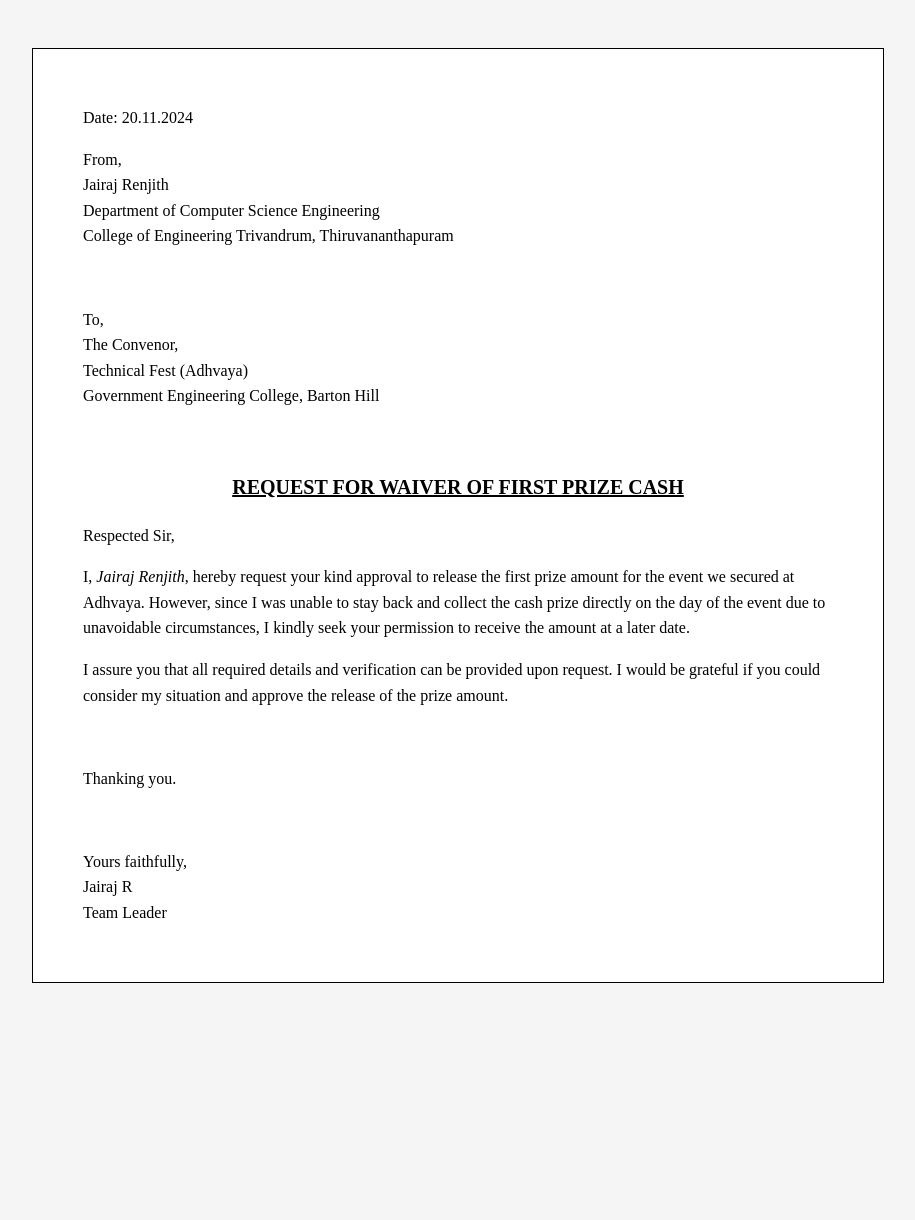
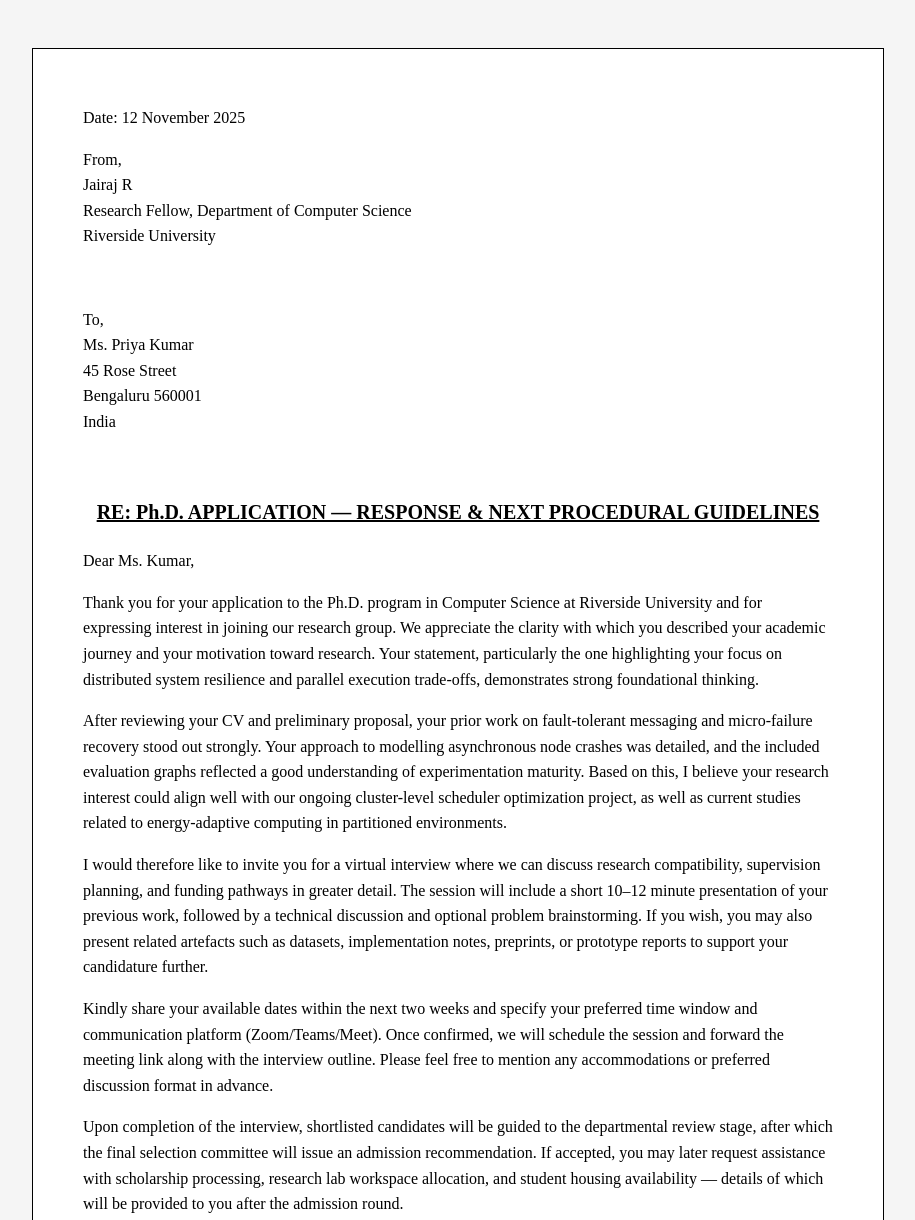
Before and after one commit to jairajrenjith/simple-letter-mulearn, a plain HTML site: page index.html in a window 1280 px wide. Shown: the top 1220 px of the page, without its empty margins (182-1097 px from the left). Before the commit the page ends 1031 px from the top, so only its background shows below. Drawn offline with Linux system fonts and the light colour scheme.

Commit message:
Update index.html

```diff
--- a/index.html
+++ b/index.html
@@ -3,7 +3,7 @@
 <head>
 <meta charset="UTF-8">
 <meta name="viewport" content="width=device-width, initial-scale=1.0">
-<title>PhD Application Response Letter</title>
+<title>Formal Letter</title>
 <style>
     body {
         font-family: "Times New Roman", serif;
@@ -35,42 +35,60 @@
 
 <div class="letter-container">
 
-    <p>Date: 20.11.2024</p>
+    <p>Date: 12 November 2025</p>
     <p>From,<br>
-    Jairaj Renjith<br>
-    Department of Computer Science Engineering<br>
-    College of Engineering Trivandrum, Thiruvananthapuram</p>
+    Jairaj R<br>
+    Research Fellow, Department of Computer Science<br>
+    Riverside University</p>
 
     <br>
 
     <p>To,<br>
-    The Convenor,<br>
-    Technical Fest (Adhvaya)<br>
-    Government Engineering College, Barton Hill</p>
+    Ms. Priya Kumar<br>
+    45 Rose Street<br>
+    Bengaluru 560001<br>
+    India</p>
 
     <br>
 
-    <p class="title">REQUEST FOR WAIVER OF FIRST PRIZE CASH</p>
+    <p class="title">RE: Ph.D. APPLICATION — RESPONSE & NEXT PROCEDURAL GUIDELINES</p>
 
-    <p>Respected Sir,</p>
+    <p>Dear Ms. Kumar,</p>
 
-    <p>I, <span class="italic">Jairaj Renjith</span>, hereby request your kind approval to release the first prize
-       amount for the event we secured at Adhvaya. However, since I was unable to stay back
-       and collect the cash prize directly on the day of the event due to unavoidable circumstances,
-       I kindly seek your permission to receive the amount at a later date.</p>
+    <p>
+    Thank you for your application to the Ph.D. program in Computer Science at Riverside University and for expressing interest in joining our research group. We appreciate the clarity with which you described your academic journey and your motivation toward research. Your statement, particularly the one highlighting your focus on distributed system resilience and parallel execution trade-offs, demonstrates strong foundational thinking.
+    </p>
 
-    <p>I assure you that all required details and verification can be provided upon request. I would be
-       grateful if you could consider my situation and approve the release of the prize amount.</p>
+    <p>
+    After reviewing your CV and preliminary proposal, your prior work on fault-tolerant messaging and micro-failure recovery stood out strongly. Your approach to modelling asynchronous node crashes was detailed, and the included evaluation graphs reflected a good understanding of experimentation maturity. Based on this, I believe your research interest could align well with our ongoing cluster-level scheduler optimization project, as well as current studies related to energy-adaptive computing in partitioned environments.
+    </p>
+
+    <p>
+    I would therefore like to invite you for a virtual interview where we can discuss research compatibility, supervision planning, and funding pathways in greater detail. The session will include a short 10–12 minute presentation of your previous work, followed by a technical discussion and optional problem brainstorming. If you wish, you may also present related artefacts such as datasets, implementation notes, preprints, or prototype reports to support your candidature further.
+    </p>
+
+    <p>
+    Kindly share your available dates within the next two weeks and specify your preferred time window and communication platform (Zoom/Teams/Meet). Once confirmed, we will schedule the session and forward the meeting link along with the interview outline. Please feel free to mention any accommodations or preferred discussion format in advance.
+    </p>
+
+    <p>
+    Upon completion of the interview, shortlisted candidates will be guided to the departmental review stage, after which the final selection committee will issue an admission recommendation. If accepted, you may later request assistance with scholarship processing, research lab workspace allocation, and student housing availability — details of which will be provided to you after the admission round.
+    </p>
+
+    <br>
+    <p>Thank you again for your submission. I look forward to interacting with you and understanding your goals more deeply.</p>
+    <br>
+
+    <p>Yours sincerely,</p>
 
     <br>
 
-    <p>Thanking you.</p>
-
-    <br>
-
-    <p>Yours faithfully,<br>
+    <p>
     Jairaj R<br>
-    Team Leader</p>
+    Research Fellow<br>
+    Department of Computer Science<br>
+    Riverside University
+    </p>
 </div>
 
 </body>
```
